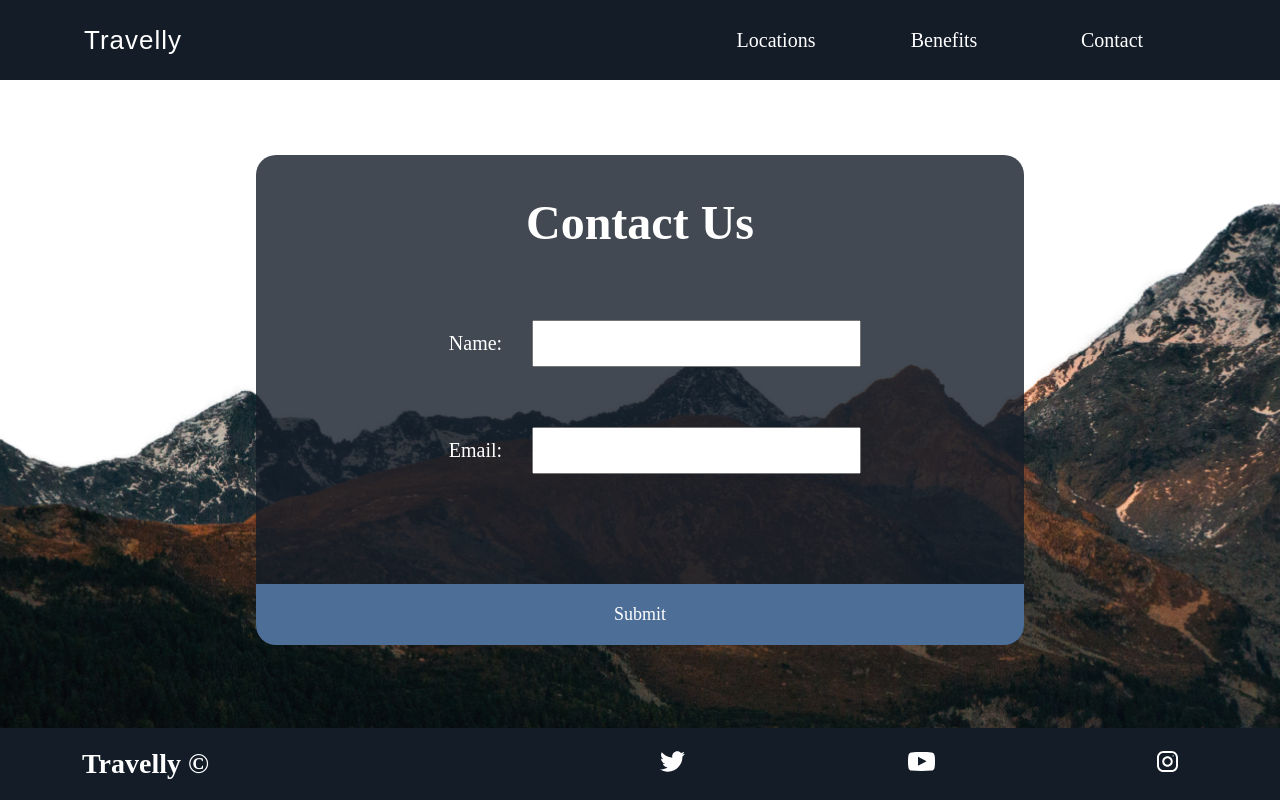
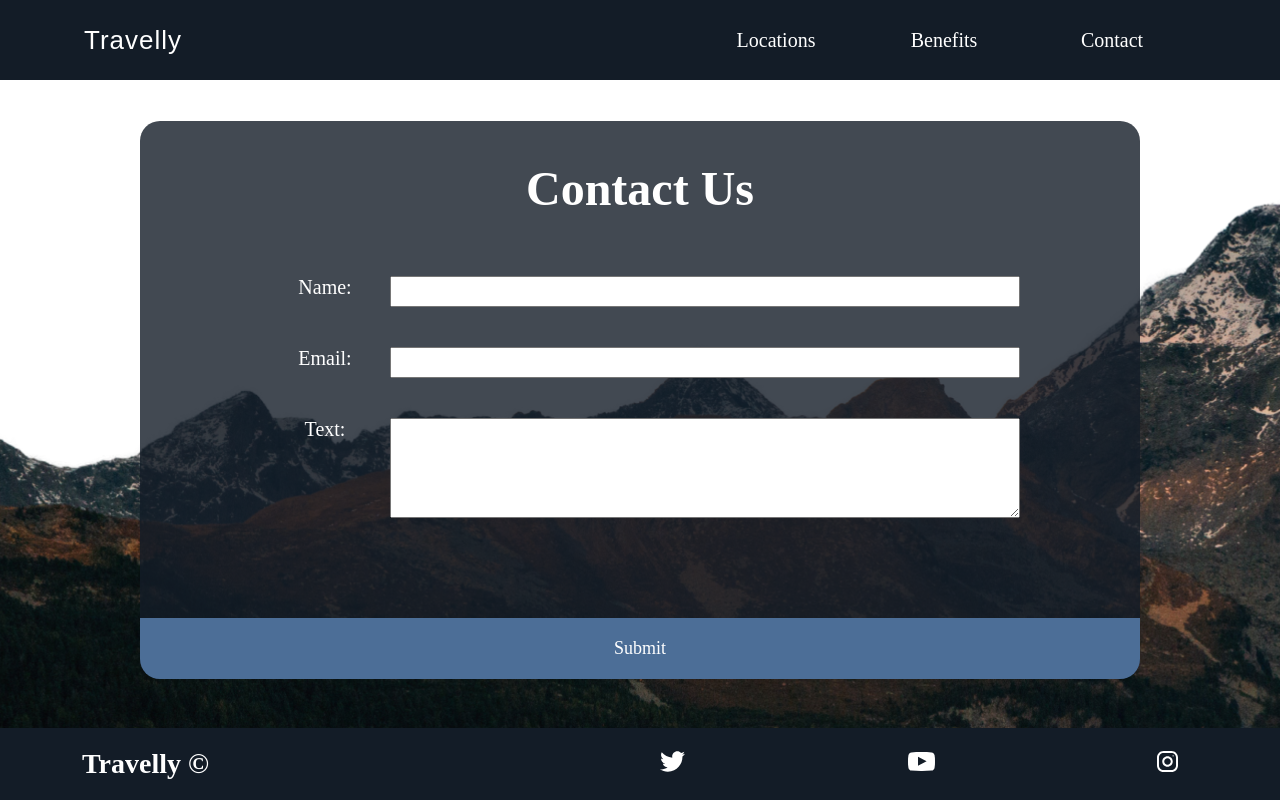
Before and after one commit to your-website/travelly, a React (Create React App) app: page / in a window 1280 px wide. Built offline with nearby package versions, Linux system fonts and the light colour scheme; a web font is replaced by a local one.

Commit message:
10. add text area

```diff
--- a/src/components/Contact.js
+++ b/src/components/Contact.js
@@ -41,7 +41,7 @@ const ContactStyle = styled.section`
 `;
 
 const Container = styled.div`
-  width: 60%;
+  width: 100rem;
   color: white;
   border-radius: 20px;
   background: rgba(19, 28, 39, 0.8);
--- a/src/components/Form.js
+++ b/src/components/Form.js
@@ -14,6 +14,10 @@ const Form = () => {
         <label htmlFor="email">Email:</label>
         <input type="email" name="_replyto" required />
       </div>
+      <div>
+        <label htmlFor="area">Text:</label>
+        <textarea name="area"></textarea>
+      </div>
       <Button type="submit" value="Send">
         Submit
       </Button>
@@ -25,16 +29,28 @@ export default Form;
 
 const FormStyle = styled.form`
   div {
-    padding: 3rem;
+    padding: 2rem;
     text-align: center;
+    max-width: 80%;
+    margin: auto;
+
+    display: flex;
+  }
+
+  textarea {
+    width: 100%;
+    height: 10rem;
+    padding: 0.2rem 3rem;
   }
 
   label {
     margin: 0rem 3rem;
+    flex: 1 0 7rem;
   }
 
   input {
-    padding: 1rem 3rem;
+    width: 100%;
+    padding: 0.2rem 3rem;
   }
 
   button {
@@ -46,6 +62,9 @@ const FormStyle = styled.form`
   }
 
   @media (max-width: 700px) {
+    div {
+      flex-direction: column;
+    }
     input {
       padding: 1rem;
     }
```
Also changed, not shown: 1 other file (tests, documents, lock files or other folders).
